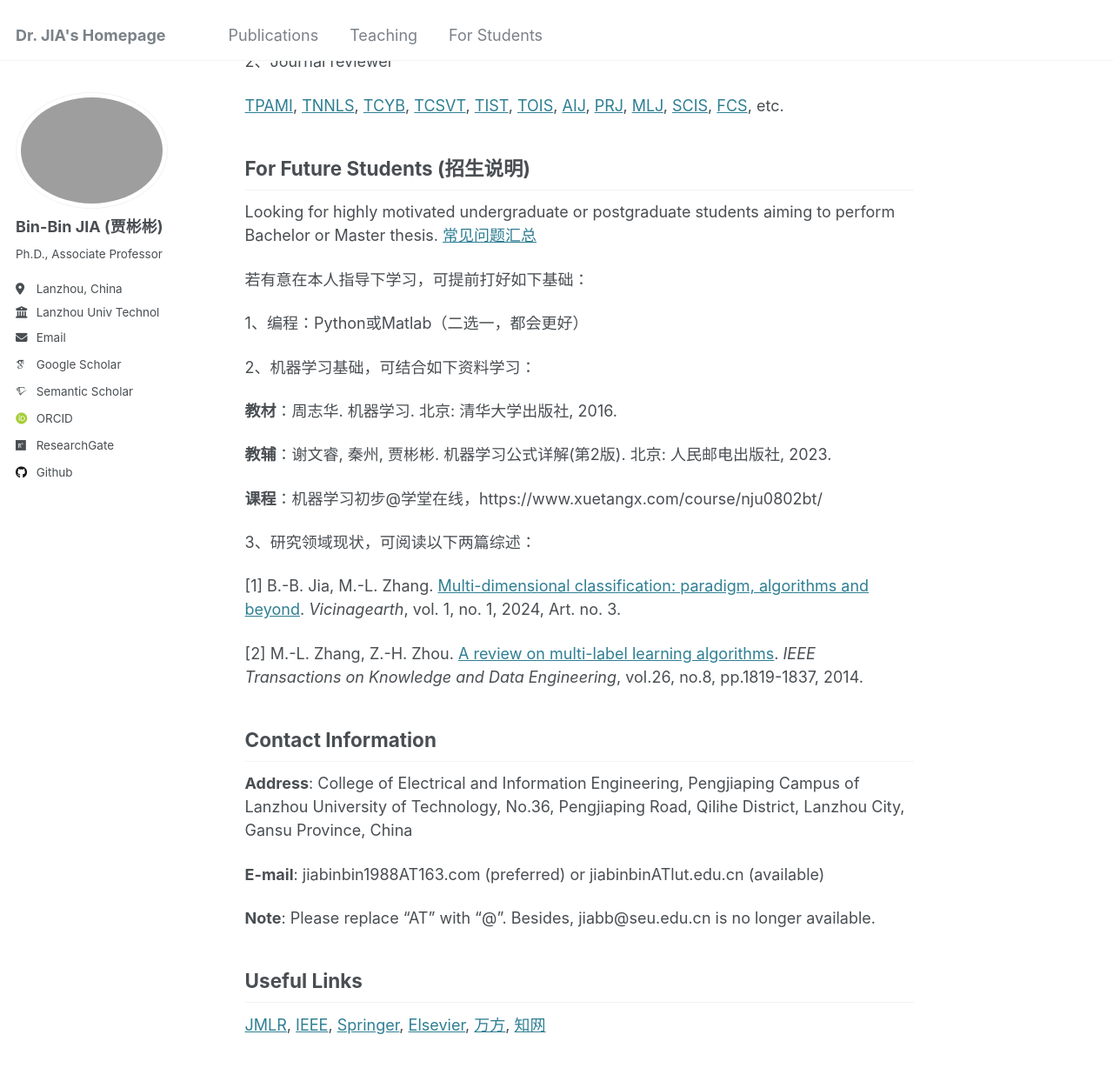
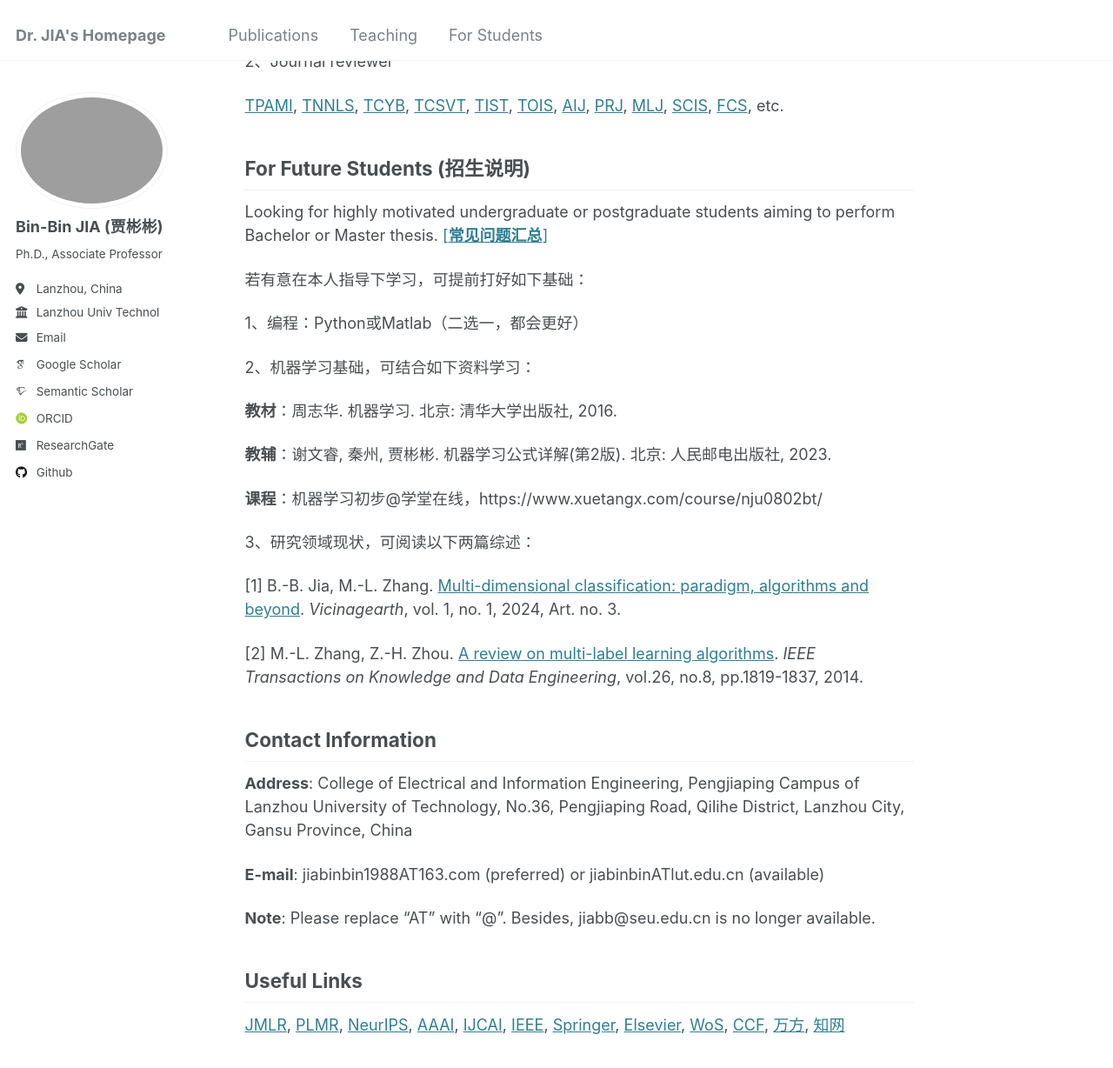
Before and after one commit to jiabinbin-ai/jiabinbin-ai.github.io, a Jekyll site: the page built from _pages/about.md, in a window 1280 px wide and 1400 px high, scrolled down 1054 px. Shown: the top 1228 px of the window at 87% size. Built offline with Jekyll 4.4.1, drawn with Linux system fonts in a browser that asks for light colours; some web fonts are replaced.

Commit message:
Update about.md

```diff
--- a/_pages/about.md
+++ b/_pages/about.md
@@ -44,7 +44,7 @@ Academic Service
 For Future Students (招生说明)
 ------
 
-Looking for highly motivated undergraduate or postgraduate students aiming to perform Bachelor or Master thesis. [常见问题汇总](https://jiabinbin-ai.github.io/For-Students/)
+Looking for highly motivated undergraduate or postgraduate students aiming to perform Bachelor or Master thesis. [[**常见问题汇总**]](https://jiabinbin-ai.github.io/For-Students/)
 
 若有意在本人指导下学习，可提前打好如下基础：
 
@@ -76,4 +76,4 @@ Contact Information
 Useful Links
 ------
 
-[JMLR](https://jmlr.org/), [IEEE](https://ieeexplore.ieee.org/Xplore/home.jsp), [Springer](https://link.springer.com/), [Elsevier](https://www.sciencedirect.com/), [万方](https://c.wanfangdata.com.cn/periodical), [知网](https://www.cnki.net/)
+[JMLR](https://jmlr.org/), [PLMR](http://proceedings.mlr.press/), [NeurIPS](https://proceedings.neurips.cc/), [AAAI](https://aaai.org/aaai-publications/aaai-conference-proceedings/), [IJCAI](https://www.ijcai.org/all_proceedings/), [IEEE](https://ieeexplore.ieee.org/Xplore/home.jsp), [Springer](https://link.springer.com/), [Elsevier](https://www.sciencedirect.com/), [WoS](http://www.webofknowledge.com/), [CCF](https://www.ccf.org.cn/Academic_Evaluation/By_category/), [万方](https://c.wanfangdata.com.cn/periodical), [知网](https://www.cnki.net/)
```
